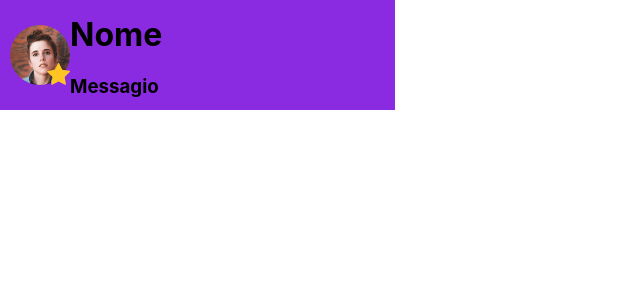
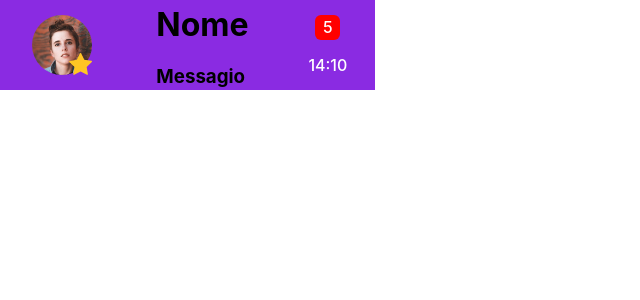
Before and after one commit to AndreaTenji/Thanq, a React (Create React App) app: page / in a window 1280 px wide. Shown: the top 300 px of the page, without its empty margins (0-640 px from the left). Built offline with nearby package versions, Linux system fonts and the light colour scheme.

Commit message:
Single Chat

```diff
--- /dev/null
+++ b/src/Atom/UnreadAndDate.css
@@ -0,0 +1,35 @@
+.unreadAndDateDisplay{
+    display: flex;
+    flex-direction: column;
+    align-items: center;
+    justify-content: space-between;
+
+    width: 30px;
+    height: 60px;
+    border-radius: 6px;
+    color:white;
+
+}
+.unread{
+    display: flex;
+    flex-direction: column;
+    align-items: center;
+    font-size: 12pt;
+    line-height: 18pt;
+    font-weight: 480;
+
+    width: 25px;
+    height: 25px;
+    border-radius: 6px;
+    background: red;
+}
+.date{
+    display: flex;
+    flex-direction: column;
+    align-items: center;
+    font-weight: 450;
+
+    width: 30px;
+    height: 20px;
+    border-radius: 6px;
+}
--- /dev/null
+++ b/src/Atom/UnreadAndDate.js
@@ -0,0 +1,20 @@
+import React from 'react'
+import './UnreadAndDate.css'
+
+export default class UnreadAndDate extends React.Component {
+    render() {
+        const { numMessages, time } = this.props
+        return (
+
+            <div className="unreadAndDateDisplay">
+                <div className="unread">
+                    {numMessages}
+                </div>
+                <div className="date">
+                    {time}
+                </div>
+
+            </div>
+        )
+    }
+}
--- a/src/Componenti/SingleChat.css
+++ b/src/Componenti/SingleChat.css
@@ -3,7 +3,8 @@
     background-color: blueviolet;
     width: 375px;
     height: 90px;
-    padding: 10px;
+    margin-bottom: 2px;
     display: flex;
     align-items: center;
+    justify-content: space-around;
 }
--- a/src/Componenti/SingleChat.js
+++ b/src/Componenti/SingleChat.js
@@ -1,7 +1,9 @@
 import React from 'react'
 import Messaggio from './../Atom/Messaggio.js'
+import ProfileImage from './../Atom/ProfileImage'
+import UnreadAndDate from './../Atom/UnreadAndDate'
 import './SingleChat.css'
-import ProfileImage from './../Atom/ProfileImage'
+
 export default class SingleChat extends React.Component {
 
     constructor(props) {
@@ -14,6 +16,7 @@ export default class SingleChat extends React.Component {
             LastMessageTime: '14:10',
             ImgProfileURL: 'image-katia123456',
             Favorite: true,
+            NumbersMessage: 5,
         }
     }
 
@@ -22,6 +25,7 @@ export default class SingleChat extends React.Component {
             <div className='singleChatDisplay'>
                 <ProfileImage favoriteBool={this.state.Favorite} imageProfileURL={this.state.ImgProfileURL} />
                 <Messaggio UtenteNick="Nome" UtenteMessage="Messagio" />
+                <UnreadAndDate numMessages={this.state.NumbersMessage} time={this.state.LastMessageTime} />
             </div>
         )
     }
```
